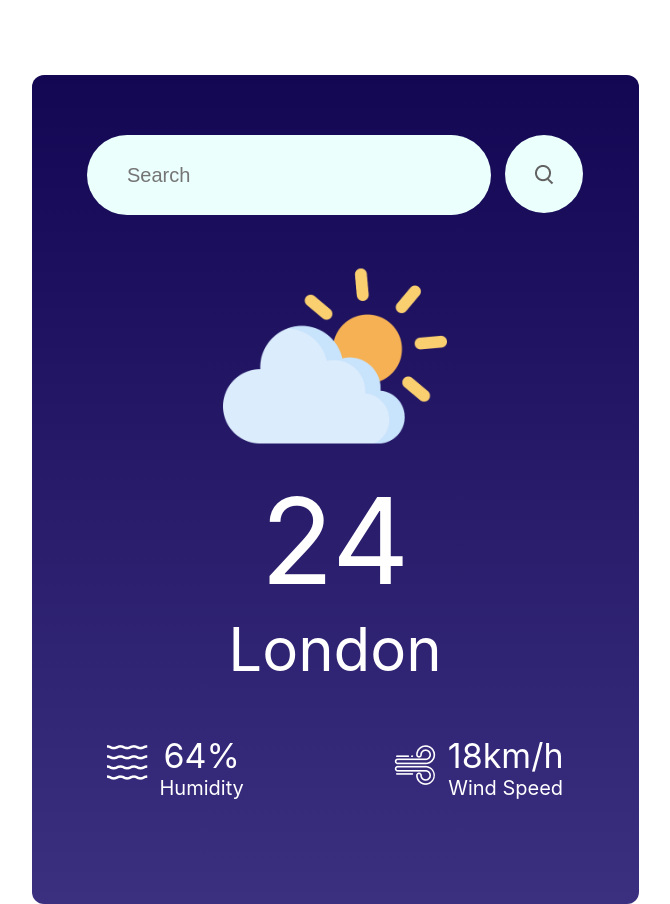
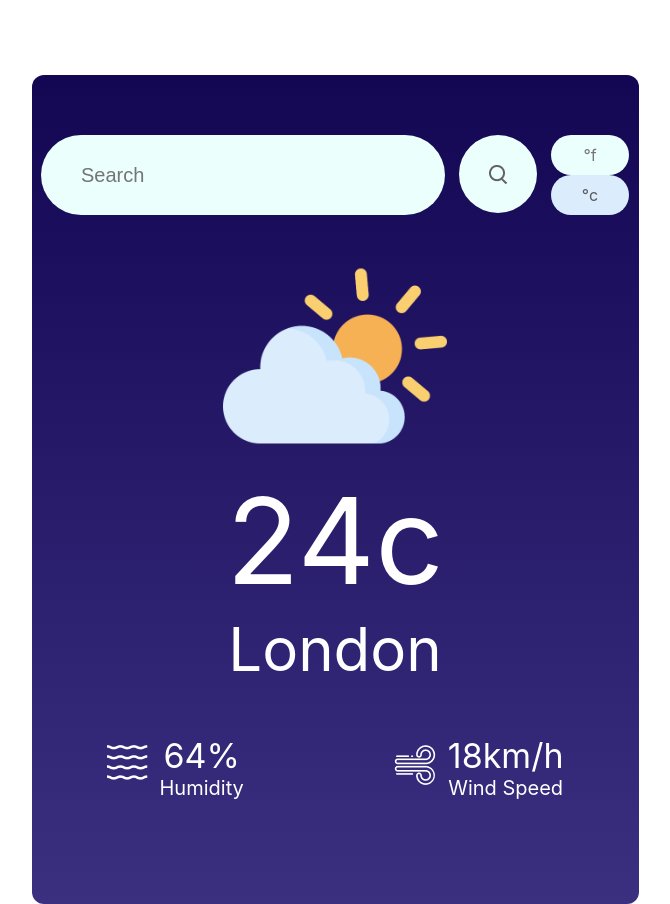
Before and after one commit to aliburnside/weather_app, a React (Create React App) app: page / in a window 1280 px wide. Shown: the whole page, without its empty margins (305-975 px from the left). Built offline with nearby package versions, Linux system fonts and the light colour scheme; the HTML template or start-up script is replaced by a standard one.

Commit message:
c/f metrics feteaure working

```diff
--- a/src/Componants/WeatherApp/WeatherApp.css
+++ b/src/Componants/WeatherApp/WeatherApp.css
@@ -31,6 +31,27 @@
   align-items: center;
   width: 78px;
   height: 78px;
+  background: #ebfffc;
+  border-radius: 40px;
+  cursor: pointer;
+}
+.active {
+  pointer-events: none;
+  background: #dbecfc !important;
+  color: #5a5a5a !important;
+}
+
+.metrics {
+  display: flex;
+  flex-direction: column;
+  color: #757575;
+}
+.change-metics {
+  display: flex;
+  justify-content: center;
+  align-items: center;
+  width: 78px;
+  height: 40px;
   background: #ebfffc;
   border-radius: 40px;
   cursor: pointer;
--- a/src/Componants/WeatherApp/WeatherApp.jsx
+++ b/src/Componants/WeatherApp/WeatherApp.jsx
@@ -14,6 +14,7 @@ import { apiKey } from "../../apiKey/apiKey.js";
 
 const WeatherApp = () => {
   const [icon, setIcon] = useState(cloud);
+  const [isActive, setIsActive] = useState(false);
 
   const searchCity = async () => {
     const element = document.getElementsByClassName("cityInput");
@@ -69,6 +70,24 @@ const WeatherApp = () => {
       setIcon(clear);
     }
   };
+
+  const changeMetric = () => {
+    var weatherTemp = document.querySelector(".weather-temp");
+    if (weatherTemp !== null) {
+      // Get the current temperature value
+      var currentTemperature = parseFloat(weatherTemp.textContent);
+
+      // Convert based on isActive state
+      var updatedTemperature = isActive // If isActive is true, convert to Fahrenheit
+        ? Math.round((currentTemperature - 32) * (5 / 9)) + "°c" // Fahrenheit
+        : Math.round((currentTemperature * 9) / 5 + 32) + "°f"; // Celsius
+
+      // Update the text content of the element with the new temperature value
+      weatherTemp.textContent = updatedTemperature;
+    }
+    setIsActive(!isActive); // Toggle isActive state
+  };
+
   return (
     <div>
       <div className="container">
@@ -82,11 +101,25 @@ const WeatherApp = () => {
           >
             <img src={search} alt="" />
           </div>
+          <div className="metrics">
+            <div
+              className={`change-metics ${isActive ? "active" : ""}`}
+              onClick={changeMetric}
+            >
+              °f
+            </div>
+            <div
+              className={`change-metics ${isActive ? "" : "active"}`}
+              onClick={changeMetric}
+            >
+              °c
+            </div>
+          </div>
         </div>
         <div className="weather-image">
           <img src={icon} alt="" />
         </div>
-        <div className="weather-temp">24</div>
+        <div className="weather-temp">24c</div>
         <div className="weather-location">London</div>
         <div className="data-container">
           <div className="element">
```
